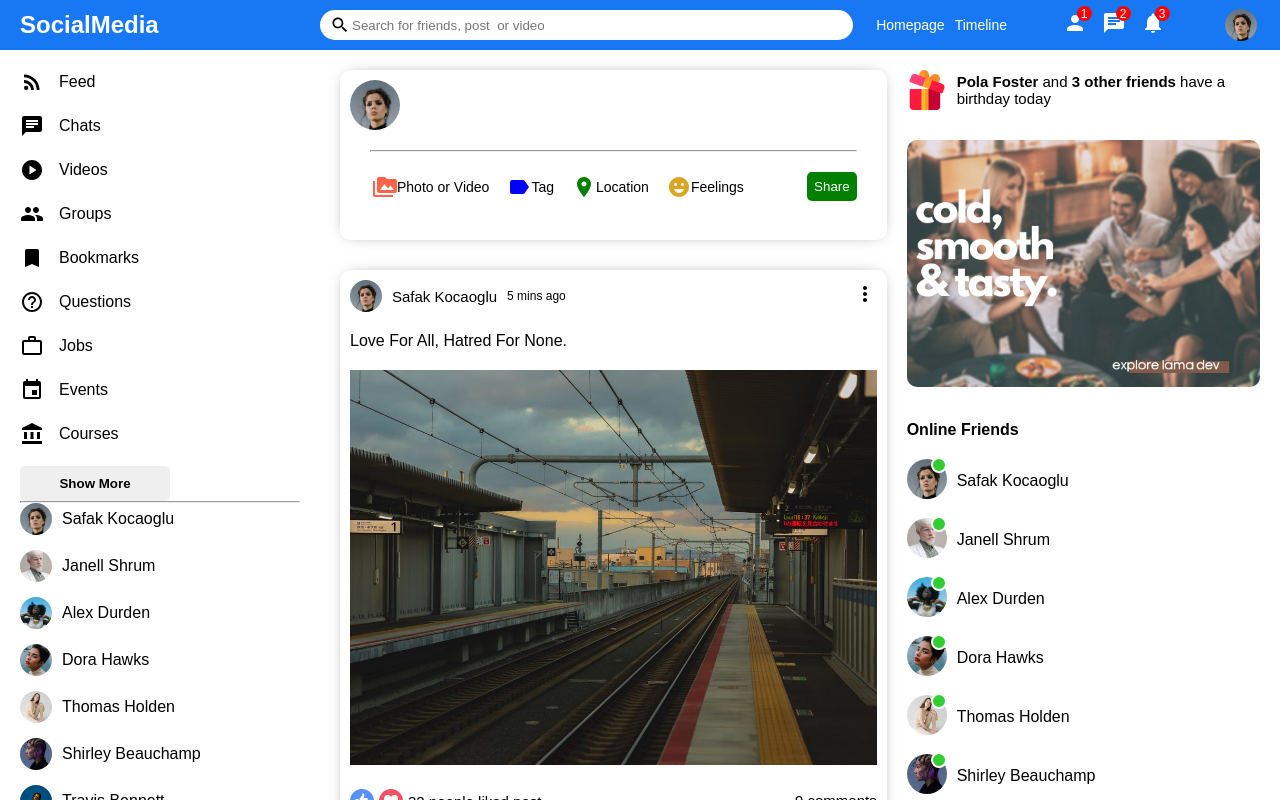
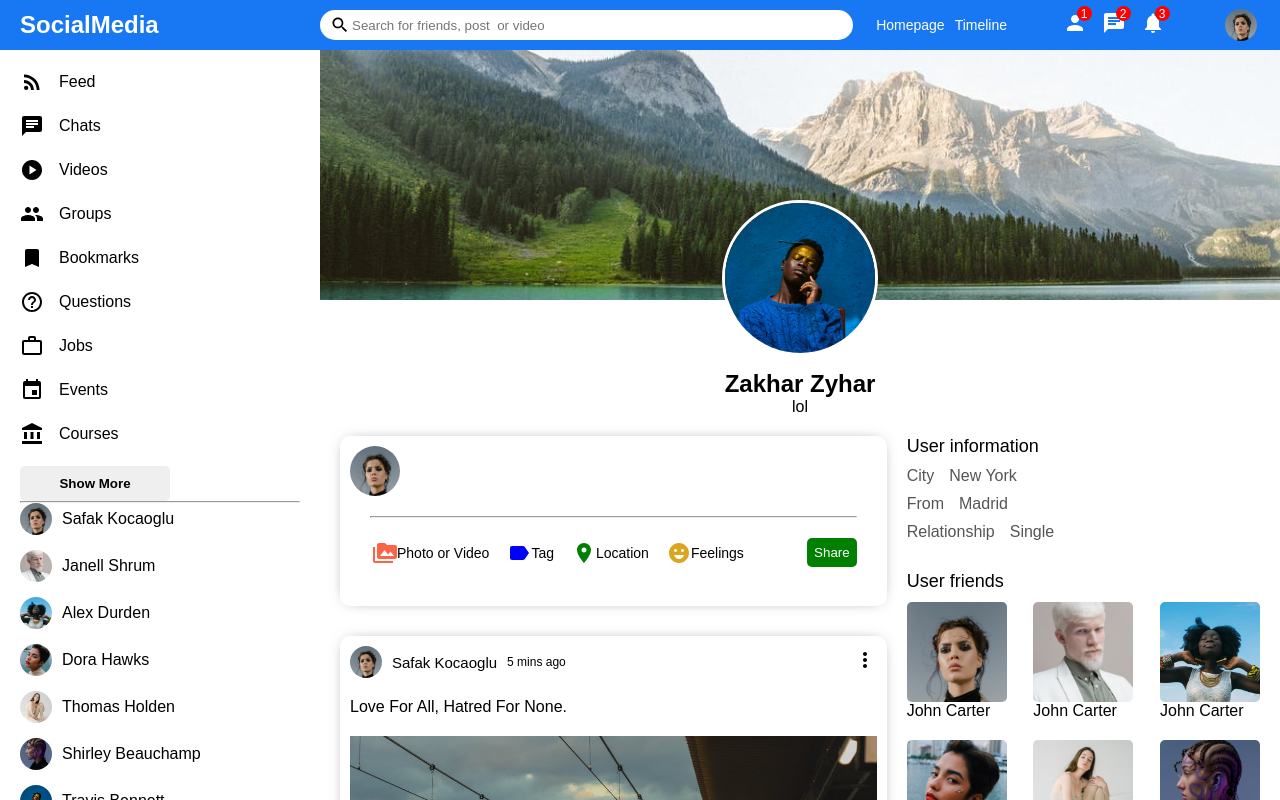
Before and after one commit to zzyhar/SocialMedia-React-, a React (Create React App) app in the folder react-social/: page / in a window 1280 px wide. Shown: the top 800 px of the page. Built offline with nearby package versions, Linux system fonts and the light colour scheme.

Commit message:
Profile Page

```diff
--- a/react-social/src/App.js
+++ b/react-social/src/App.js
@@ -1,9 +1,10 @@
 import React from "react";
 import Home from "./pages/home/Home"
+import Profile from "./pages/profile/Profile";
 
 
 function App() {
-  return <Home/>;
+  return <Profile/>;
 }
 
 export default App;
--- a/react-social/src/components/post/Post.jsx
+++ b/react-social/src/components/post/Post.jsx
@@ -1,9 +1,17 @@
-import React from 'react'
+import React, { useState } from 'react'
 import MoreVertIcon from '@mui/icons-material/MoreVert';
 import "./post.css"
 import { Users } from "../../dummyData"
 
 export default function Post({post}) {
+    const [like, setLike]= useState(post.like);
+    const [isLiked, setIsliked]= useState(false);
+
+    const likeHandler = () =>{
+        setLike(isLiked ? like -1  : like +1);
+        setIsliked(!isLiked)
+
+    }
 
   return (
     <div className="post">
@@ -24,9 +32,9 @@
             </div>
             <div className="postBottom">
                 <div className="postBottomLeft">
-                    <img className='likeIcon' src="/assets/like.png" alt="" />
-                    <img className='likeIcon' src="/assets/heart.png" alt="" />
-                    <span className="postLikeCounter">{post.like} people liked post</span>
+                    <img className='likeIcon' src="/assets/like.png" onClick={likeHandler} alt="" />
+                    <img className='likeIcon' src="/assets/heart.png" onClick={likeHandler} alt="" />
+                    <span className="postLikeCounter">{like} people liked post</span>
                 </div>
                 <div className="postBottomRight">
                     <span className="postCommentText">{post.comment} comments</span>
--- a/react-social/src/components/rightbar/Rightbar.jsx
+++ b/react-social/src/components/rightbar/Rightbar.jsx
@@ -3,11 +3,12 @@
 import {Users} from "../../dummyData"
 import Online from '../online/Online'
 
-export default function Rightbar() {
-  return (
-    <div className="rightbar">
-      <div className="rightbarWrapper">
-        <div className="birthdayContainer">
+export default function Rightbar({profile}) {
+
+  const HomeRightbar = () =>{
+    return(
+      <>
+       <div className="birthdayContainer">
           <img className="birthdayImg" src="/assets/gift.png" alt="" />
           <span className="birthdayText">
             <b>Pola Foster</b> and <b>3 other friends</b> have a birthday today
@@ -18,6 +19,64 @@
         <ul className='rightbarFriendList'>
           {Users.map(u =>(<Online key={u.id} user={u} />))}
         </ul>
+      </>
+    );
+  }
+
+  const ProfileRightbar = () =>{
+    return(
+    <>
+    <h4 className='rightbarTitle'> User information</h4>
+    <div className='rightbarInfo'>
+        <div className='rightbarInfoItem'>
+          <span className='rightbarInfoKey'>City</span>
+          <span className='rightbarInfoKey'>New York</span>
+        </div>
+        <div className='rightbarInfoItem'>
+          <span className='rightbarInfoKey'>From</span>
+          <span className='rightbarInfoKey'>Madrid</span>
+        </div>
+        <div className='rightbarInfoItem'>
+          <span className='rightbarInfoKey'>Relationship</span>
+          <span className='rightbarInfoKey'>Single</span>
+        </div>
+    </div>
+    <h4 className='rightbarTitle'> User friends</h4>
+    <div className='rightbarFollowings'>
+        <div className='rightbarFollowing'>
+          <img src="assets/person/1.jpeg" alt="" className="rightbarFollowingImg" />
+          <span className="rightbarFollowingName">John Carter</span>
+        </div>
+        <div className='rightbarFollowing'>
+          <img src="assets/person/2.jpeg" alt="" className="rightbarFollowingImg" />
+          <span className="rightbarFollowingName">John Carter</span>
+        </div>
+        <div className='rightbarFollowing'>
+          <img src="assets/person/3.jpeg" alt="" className="rightbarFollowingImg" />
+          <span className="rightbarFollowingName">John Carter</span>
+        </div>
+        <div className='rightbarFollowing'>
+          <img src="assets/person/4.jpeg" alt="" className="rightbarFollowingImg" />
+          <span className="rightbarFollowingName">John Carter</span>
+        </div>
+        <div className='rightbarFollowing'>
+          <img src="assets/person/5.jpeg" alt="" className="rightbarFollowingImg" />
+          <span className="rightbarFollowingName">John Carter</span>
+        </div>
+        <div className='rightbarFollowing'>
+          <img src="assets/person/6.jpeg" alt="" className="rightbarFollowingImg" />
+          <span className="rightbarFollowingName">John Carter</span>
+        </div>
+    </div>
+
+    </>
+  )}
+
+
+  return (
+    <div className="rightbar">
+      <div className="rightbarWrapper">
+       <ProfileRightbar/>
       </div>
     </div>
   )
--- a/react-social/src/components/rightbar/rightbar.css
+++ b/react-social/src/components/rightbar/rightbar.css
@@ -36,3 +36,47 @@
   margin: 0;
   list-style: none;
 }
+
+.rightbarTitle{
+  font-size: 18px;
+  font-weight: 500;
+  margin-bottom: 10px;
+}
+
+.rightbarInfo{
+  margin-bottom: 30px;
+}
+
+.rightbarInfoItem{
+  margin-bottom: 10px;
+}
+
+.rightbarInfoKey{
+  font-weight: 500;
+  margin-right: 15px;
+  color: #555;
+}
+
+.rightbarInfoValue{
+  font-weight: 300;
+}
+
+.rightbarFollowings{
+  display: flex;
+  flex-wrap: wrap;
+  justify-content: space-between;
+}
+
+.rightbarFollowing{
+  display: flex;
+  flex-direction: column;
+  margin-bottom: 20px;
+  cursor: pointer;
+}
+
+.rightbarFollowingImg{
+  width: 100px;
+  height: 100px;
+  object-fit: cover;
+  border-radius: 5px;
+}
--- /dev/null
+++ b/react-social/src/pages/profile/Profile.jsx
@@ -0,0 +1,34 @@
+import React from 'react'
+import "./profile.css";
+import Topbar from "../../components/topbar/Topbar";
+import Sidebar from "../../components/sidebar/Sidebar";
+import Feed from "../../components/feed/Feed";
+import Rightbar from "../../components/rightbar/Rightbar";
+
+export default function Profile() {
+  return (
+    <>
+    <Topbar/>
+    <div className='profile'>
+      <Sidebar/>
+        <div className="profileRight">
+            <div className="profileCover">
+                 <div className="profileRightTop">
+                    <img className="profileCoverImg" src="assets/post/3.jpeg" alt=""/>
+                    <img className="profileUserImg" src="assets/person/7.jpeg" alt=""/>
+                </div>
+            </div>
+            <div className="profileInfo">
+                <h4 className='profileInfoName'>Zakhar Zyhar</h4>
+                <span className='profileInfoDesc'>lol</span>
+
+            </div>
+            <div className="profileRightBottom">
+              <Feed/>
+              <Rightbar profile/>
+            </div>
+        </div>
+    </div>
+    </>
+  )
+}
--- /dev/null
+++ b/react-social/src/pages/profile/profile.css
@@ -0,0 +1,50 @@
+.profile{
+    display: flex;
+}
+
+.profileRight{
+    flex: 9;
+}
+
+.profileCover{
+    height: 320px;
+    position: relative;
+}
+
+.profileCoverImg{
+    width: 100%;
+    height: 250px;
+    object-fit: cover;
+}
+
+.profileUserImg{
+    width: 150px;
+    height: 150px;
+    border-radius: 50%;
+    object-fit: cover;
+    position: absolute;
+    left: 0;
+    right: 0;
+    margin: auto;
+    top: 150px;
+    border: 3px solid white;
+}
+
+.profileInfo{
+    display: flex;
+    flex-direction: column;
+    align-items: center;
+    justify-content: center;
+}
+
+.profileInfoName{
+    font-size: 24px;
+}
+
+.profileInfoDesc{
+    font-weight: 300;
+}
+
+.profileRightBottom{
+    display: flex;
+}
```
